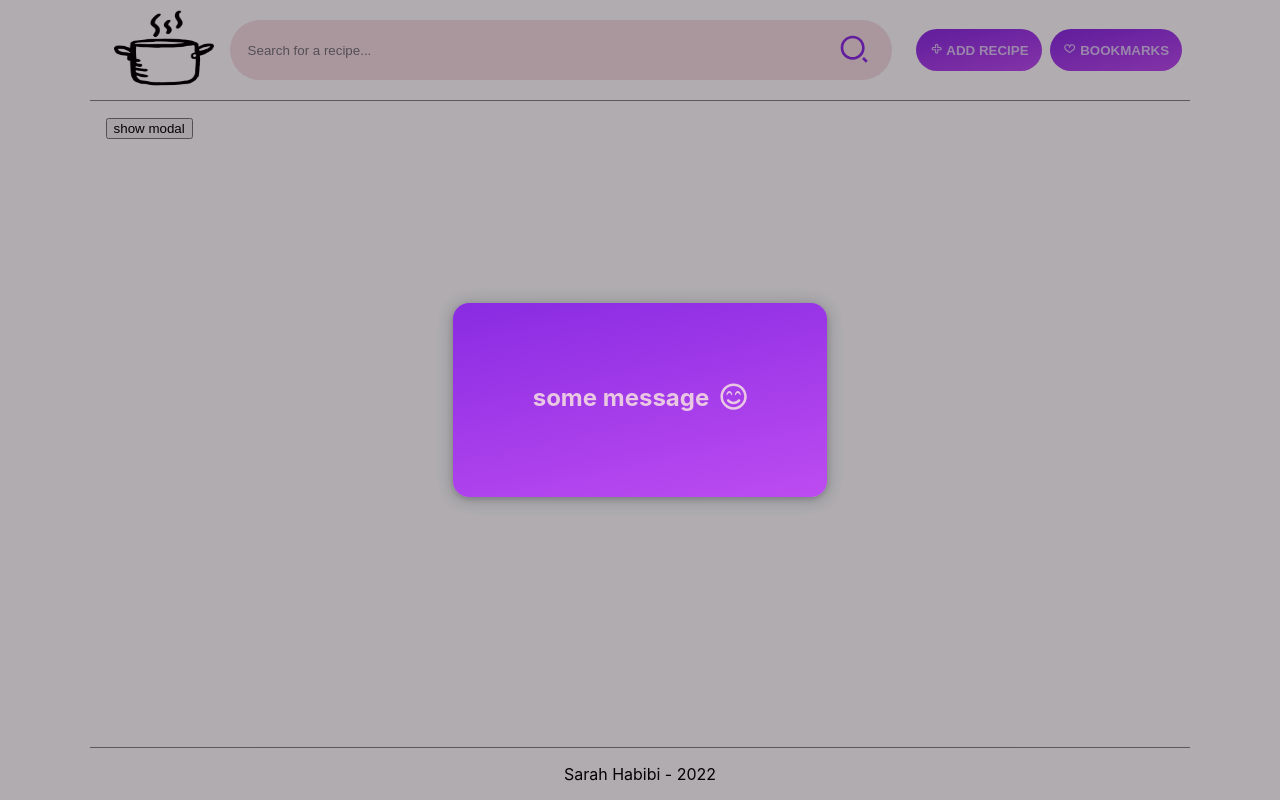
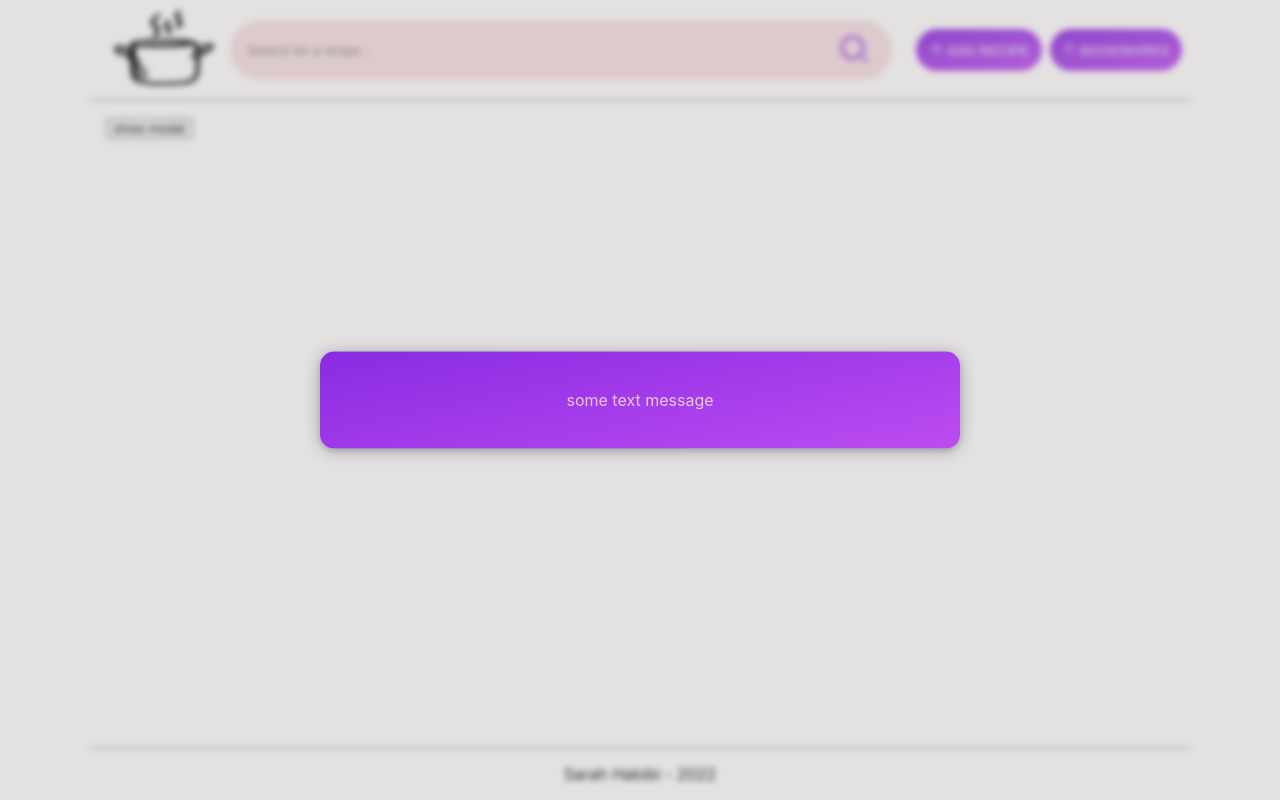
Before and after one commit to sarah-hbb/forkifyReact, a Next.js app: page / in a window 1280 px wide. Both pictures are taken after a click on the button "show modal". Built offline with nearby package versions, Linux system fonts and the light colour scheme.

Commit message:
adding modal to show messages

```diff
--- a/components/search/NoResultForSearch.js
+++ b/components/search/NoResultForSearch.js
@@ -1,7 +1,7 @@
 import React, { Fragment } from "react";
 import Image from "next/image";
-import classes from './NoResultForSearch.module.css'
-import noresult from '../../assets/images/noresult.svg'
+import classes from "./NoResultForSearch.module.css";
+import noresult from "../../assets/images/noresult.svg";
 
 const NoPropertyFound = () => {
   return (
--- a/components/search/SearchItem.module.css
+++ b/components/search/SearchItem.module.css
@@ -1,7 +1,7 @@
 .search-item {
   position: relative;
   flex: 1;
-  width: 40vh;
+  width: 20em;
   min-height: 20rem;
   color: var(--primary-color);
 }
--- a/components/ui/Modal.js
+++ b/components/ui/Modal.js
@@ -1,34 +1,49 @@
-import React, { Fragment, useState } from "react";
+import { Fragment, useEffect, useState } from "react";
+import ReactDOM from "react-dom";
+
 import classes from "./Modal.module.css";
-import Message from "../message/Message";
-import { CgCloseO } from "react-icons/cg";
-import { FaRegSmileBeam } from "react-icons/fa";
-import { MdOutlineErrorOutline } from "react-icons/md";
 
-const Modal = (props) => {
-  const [showModal, setShowModal] = useState(true);
-  const[modaleMessage, setModalMessage]= useState(props.message)
-  const closeModalHandler = () => {
-    setShowModal(false);
+const Backdrop = (props) => {
+  return <div className={classes.backdrop} onClick={props.onCloseModal} />;
 };
-console.log(`show modal from modal component ${showModal}`);
 
-
+const ModalOverlay = (props) => {
   return (
-    <Fragment>
-      {showModal && (
-        <div className={classes["modal-container"]} onClick={closeModalHandler}>
-          <div className={classes["modal"]}>
-            <Message message={props.message} />
-            <div className={classes["modal-icon"]}>
-              {props.success && <FaRegSmileBeam />}
-              {!props.success && <MdOutlineErrorOutline />}
-            </div>
-          </div>
-        </div>
-      )}
-    </Fragment>
+    <div className={classes.modal}>
+      <div className={classes.content}>{props.children}</div>
+    </div>
   );
 };
 
+
+
+const Modal = (props) => {
+
+
+  // 🕳️🕳️🕳️ to rewrite our document in next js document, to create portal in _document.js [created by us], we should first create a page named _document.js [must named like this], add code that written exactly as it is, add our portal element [a div with id like 'modal-root'], then use below code to rerender document file, and return react ccomponent conditionally like this
+  const [mounted, setMounted] = useState(false);
+  useEffect(() => {
+    setMounted(true);
+    return ()=>setMounted(false)
+  }, []);
+
+
+  if (mounted) {
+    return (
+      <Fragment>
+        {ReactDOM.createPortal(
+          <Backdrop onCloseModal={props.onCloseModal} />,
+          document.getElementById("modal-root")
+        )}
+        {ReactDOM.createPortal(
+          <ModalOverlay onCloseModal={props.onCloseModal}>{props.children}</ModalOverlay>,
+          document.getElementById("modal-root")
+        )}
+      </Fragment>
+    );
+  } else {
+    return null;
+  }
+};
+
 export default Modal;
--- a/components/ui/Modal.module.css
+++ b/components/ui/Modal.module.css
@@ -1,30 +1,39 @@
-.modal-container{
-    position: fixed;
-    display: flex;
-    justify-content: center;
-    align-items: center;
-    width: 100%;
-    height: 100vh;
-    top: 0;
-    left: 0;
-    background-color: rgba(15, 3, 13, 0.326);
+.backdrop {
+  position: absolute;
+  top: 0;
+  left: 0;
+  width: 100%;
+  height: 100%;
+  z-index: 20;
+  background-color: rgba(155, 145, 145, 0.272);
+  backdrop-filter: blur(3px);
 }
 
-
-.modal{
-    color: var(--secondary-color);
-    display: flex;
-    align-items: flex-start;
-    justify-content: center;
-    padding: 5em;
-    background: var(--gradient);
-    box-shadow: rgba(14, 30, 37, 0.12) 0px 2px 4px 0px,
-    rgba(14, 30, 37, 0.32) 0px 2px 16px 0px;
-    color: var(--secondary-color);
-    border-radius: 1em;
+.modal {
+  position: absolute;
+  top: 50%;
+  left: 50%;
+  transform: translate(-50%,-70%);
+  display: flex;
+  justify-content: center;
+  align-items: center;
+  width: 50%;
+  color: var(--secondary-color);
+  background: var(--gradient);
+  padding: 3%;
+  border-radius: 14px;
+  box-shadow: var(--box-shadow);
+  z-index: 30;
+  animation: slide-down 300ms ease-out forwards;
 }
 
-.modal-icon{
-    font-size: 1.7em;
-    margin-left: .4em;
+@keyframes slide-down {
+  from {
+    opacity: 0;
+    transform: translate(-50%,-70%);
+  }
+  to {
+    opacity: 1;
+    transform:  translate(-50%, -50%);
+  }
 }
--- /dev/null
+++ b/pages/_document.js
@@ -0,0 +1,14 @@
+import { Html, Head, Main, NextScript } from 'next/document'
+
+export default function Document() {
+  return (
+    <Html>
+      <Head />
+      <body>
+        <Main />
+        <div id='modal-root'/>
+        <NextScript />
+      </body>
+    </Html>
+  )
+}
--- a/pages/index.js
+++ b/pages/index.js
@@ -13,9 +13,14 @@ export default function Home() {
     setShowModal(true);
     console.log(showModal);
   }
+
+  const closeModalHandler =()=>{
+    setShowModal(false)
+  }
   return (
     <Fragment>
-      {showModal && <Modal message={`some message`} success={true} onShow={showModalHandler}/>}
+      {showModal && <Modal onClose={closeModalHandler}> {`some text message`}
+        </Modal>}
       <button onClick={showModalHandler}> show modal </button>
     </Fragment>
   );
```
Also changed, not shown: pages/search/index.js (+31 -4 lines).
